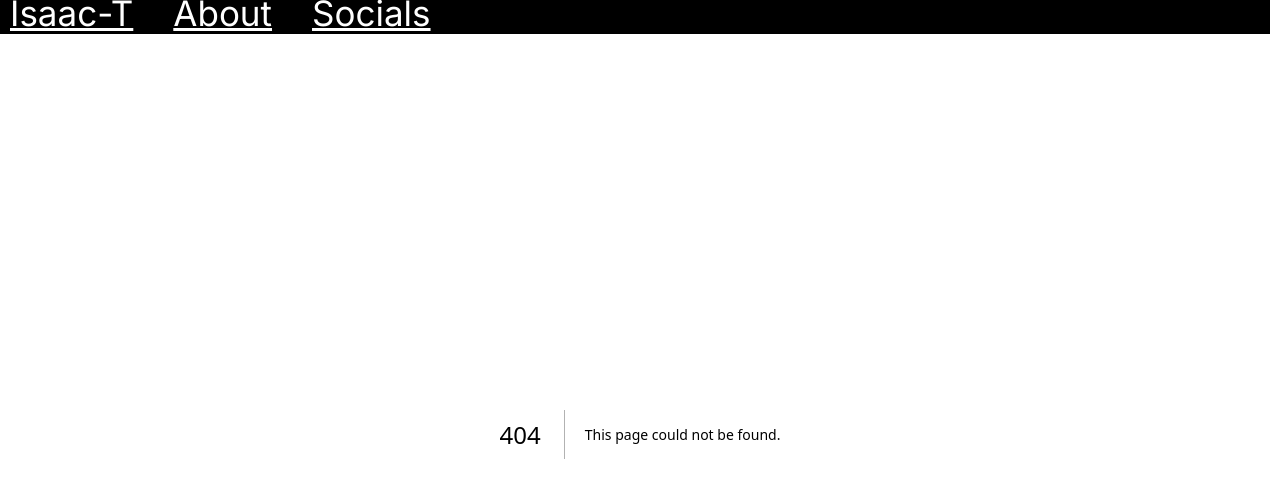
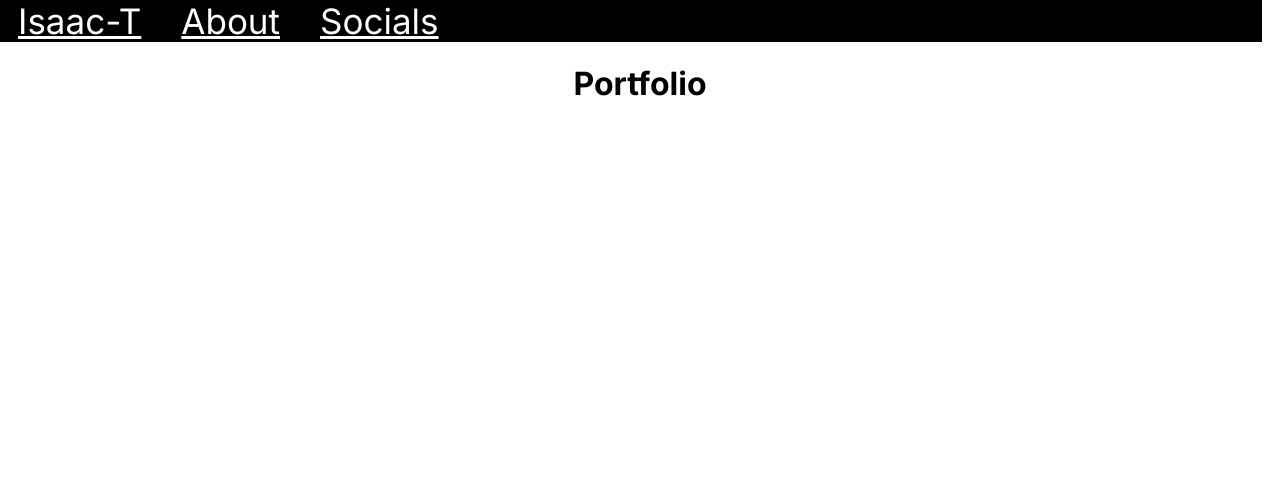
Before and after one commit to spacey-sooty/old-website, a Next.js app: page /portfolio in a window 1280 px wide. Before the commit this address had no page. Shown: the top 498 px of the page. Built offline with nearby package versions, Linux system fonts and the light colour scheme.

Commit message:
added sass, and portfolio base

```diff
--- a/package.json
+++ b/package.json
@@ -17,6 +17,7 @@
     "next": "13.4.9",
     "react": "18.2.0",
     "react-dom": "18.2.0",
+    "sass": "^1.63.6",
     "typescript": "5.1.3"
   }
 }
--- a/src/app/layout.tsx
+++ b/src/app/layout.tsx
@@ -1,5 +1,5 @@
 import Navbar from '@/components/navbar'
-import '@/styles/globals.css'
+import '@/styles/globals.scss'
 import { Inter } from 'next/font/google'
 
 const inter = Inter({ subsets: ['latin'] })
--- a/src/app/page.tsx
+++ b/src/app/page.tsx
@@ -1,4 +1,4 @@
-import styles from '@/styles/pages/page.module.css'
+import styles from '@/styles/pages/page.module.scss'
 import Image from 'next/image'
 
 export default function Home() {
--- /dev/null
+++ b/src/app/portfolio/page.tsx
@@ -0,0 +1,7 @@
+export default function Home() {
+  return (
+    <div>
+      <h1> Portfolio </h1>
+    </div>
+  )
+}
--- a/src/components/navbar.tsx
+++ b/src/components/navbar.tsx
@@ -1,7 +1,7 @@
 "use client"
 import React from "react";
 import Link from "next/link"
-import styles from '@/styles/components/navbar.module.css'
+import styles from '@/styles/components/navbar.module.scss'
 
 type P = {item: string}
 
```
Also changed, not shown: src/styles/components/navbar.module.scss (renamed from src/styles/components/navbar.module.css), src/styles/globals.scss (renamed from src/styles/globals.css), src/styles/pages/page.module.scss (renamed from src/styles/pages/page.module.css), 1 other file (tests, documents, lock files or other folders).
